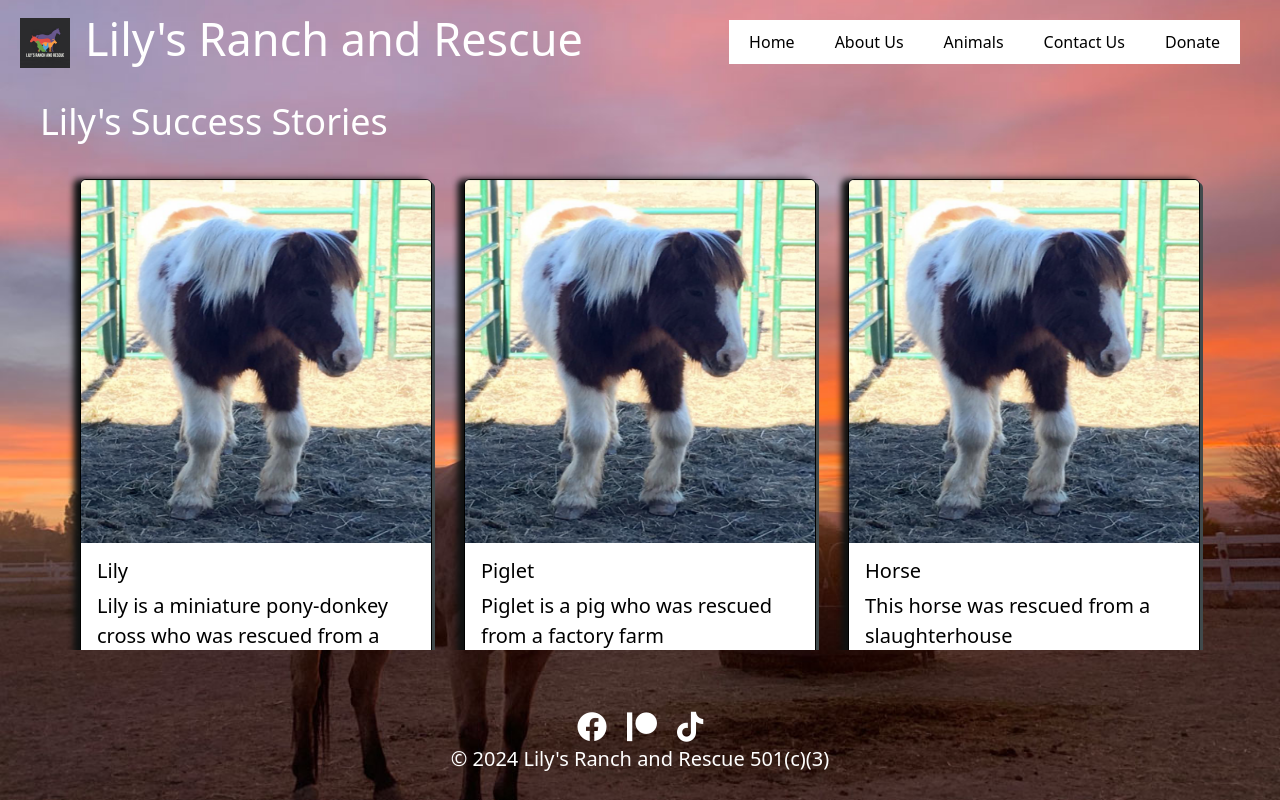
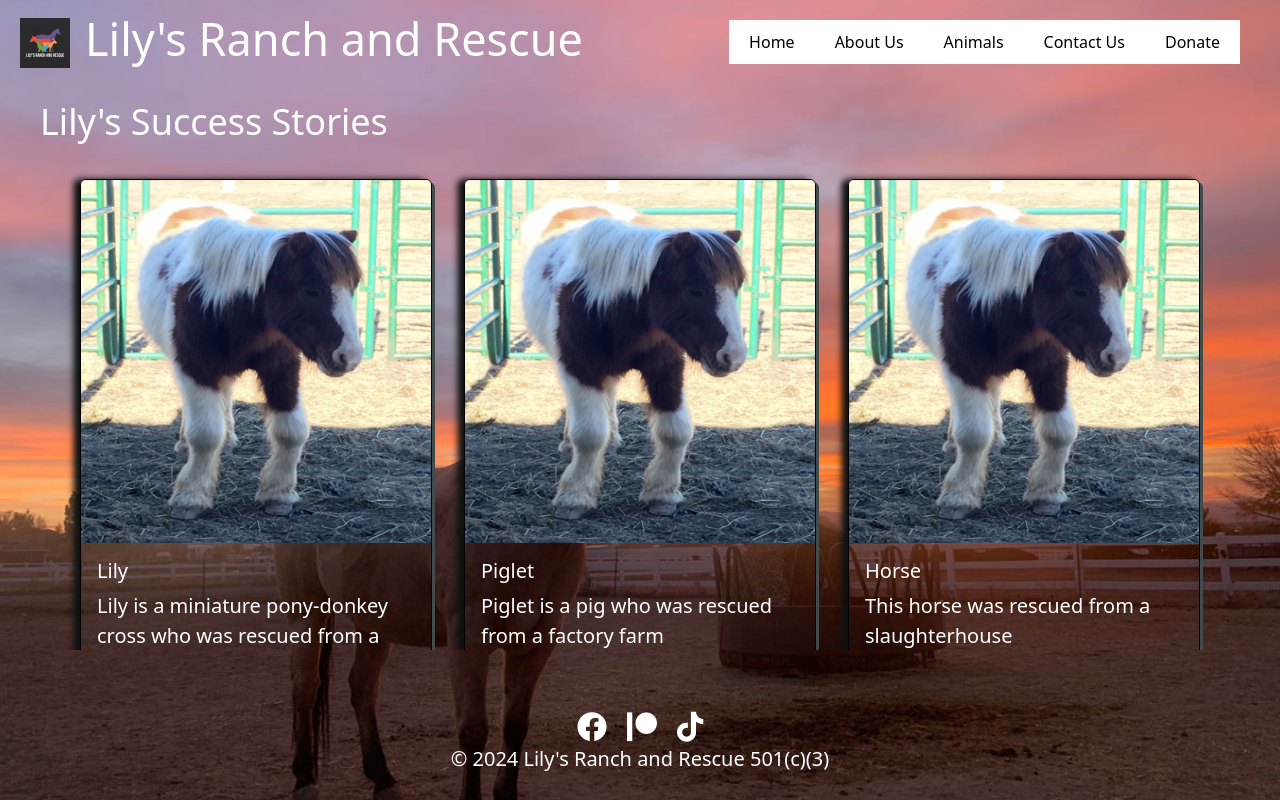
Before and after one commit to coltondane/ranch_rescue, a React (Vite) app in the folder animal-rescue/: page / in a window 1280 px wide. Both pictures are taken after a click on the button "Animals". Built offline with nearby package versions, Linux system fonts and the light colour scheme.

Commit message:
more styling, got background transparent, working on description ciontainer size along with image size continuity

```diff
--- a/animal-rescue/src/components/AnimalCard.jsx
+++ b/animal-rescue/src/components/AnimalCard.jsx
@@ -6,7 +6,7 @@ import placeholder from '../assets/pony.png';
 
 function AnimalCard({id, name, image, description}) {
     return (
-        <Card className='animal-card'>
+        <Card className='animal-card' style={{ backgroundColor: 'transparent'}}>
             <Card.Img className='card-image' variant="top" src={placeholder} style={{width: '100%', height: '50%'}} />
             <Card.Body>
                 <Card.Title className='animal-name'>{name}</Card.Title>
--- a/animal-rescue/src/pages/Animals.jsx
+++ b/animal-rescue/src/pages/Animals.jsx
@@ -10,7 +10,7 @@ function DisplayAnimals() {
             id: 1,
             name: 'Lily',
             image: 'lily.jpg',
-            description: 'Lily is a miniature pony-donkey cross who was rescued from a feedlot as a filly. She is full of spice and after spending her first few years with us at our rescue, she has lovingly found her forever home with a family in Colorado.'
+            description: 'Lily is a miniature pony-donkey cross who was rescued from a feedlot as a filly. She is full of spice and after spending her first few years with us at our rescue, she has lovingly found her forever home with a family in Colorado.The rest of this is gibberish to test the overflow of the text. Lily is a miniature pony-donkey cross who was rescued from a feedlot as a filly. She is full of spice and after spending her first few years with us at our rescue, she has lovingly found her forever home with a family in Colorado. blah blah blah keep going. talk about how she inspired Laurie to blah blah blah. Rehoming animals allows us to intake new rescues, and those who cannot find a home due to health conditions or other complications will always have a safe, forever home here at Lily\'s Ranch and Rescue.'
         },
         {
             id: 2,
--- a/animal-rescue/src/style/animals.css
+++ b/animal-rescue/src/style/animals.css
@@ -21,11 +21,11 @@
 }
 
 .animal-name {
-    color: black;
+    color: white;
 }
 
 .card-description {
     max-height: 175px;
     overflow-y: auto;
-    color: black;
+    color: white;
 }
```
